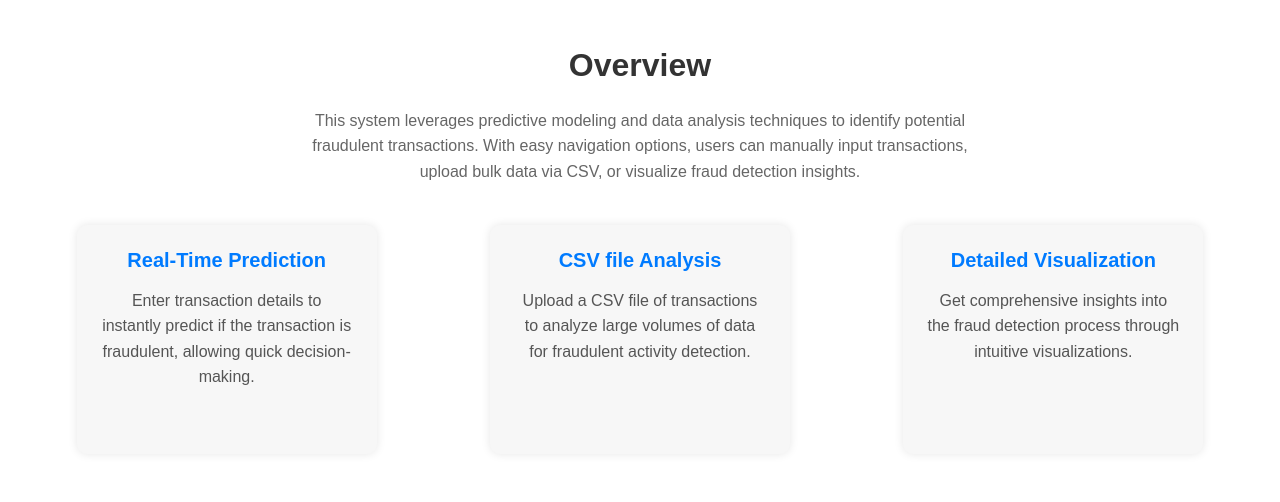
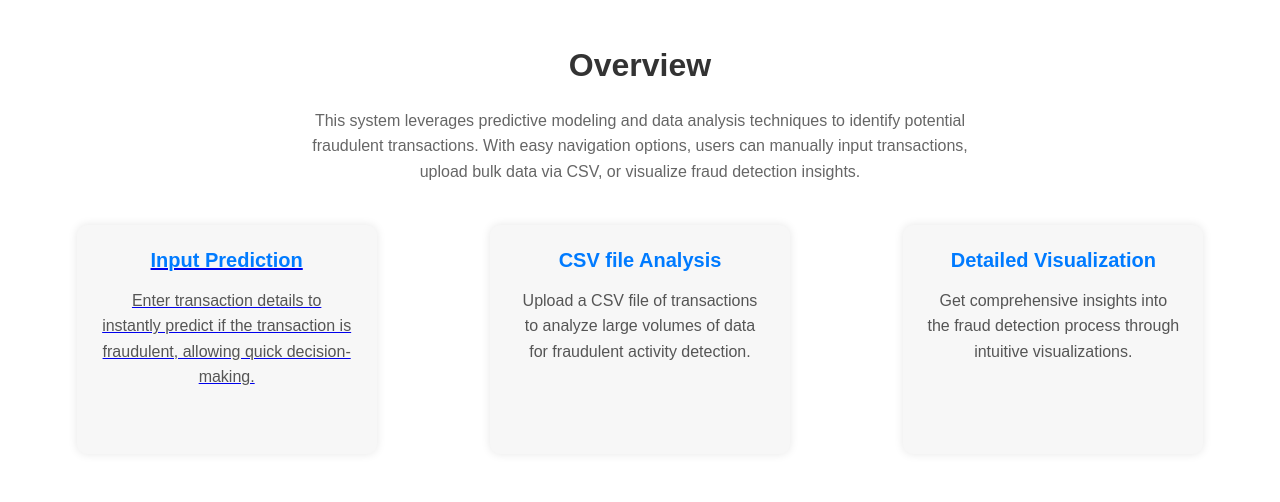
Before and after one commit to smita172/creditcard_fraud, a Django app: page / in a window 1280 px wide. Shown: the part 373-875 px from the top of the page. Run offline with Django 5.2, Linux system fonts and the light colour scheme; parts of the project's set-up code (start-up, migrations or seed data) failed here and were passed over.

Commit message:
added redirection, updated structure and input prediction

```diff
--- a/fraud_detection/forms.py
+++ b/fraud_detection/forms.py
@@ -24,7 +24,7 @@ class PredictionForm(forms.Form):
     )
     age = forms.DecimalField(
         label='Age',
-        max_digits=5,
+        max_digits=10,
         decimal_places=6,
         help_text="Enter the age of the person (e.g., 25.50)."
     )
--- a/fraud_detection/views.py
+++ b/fraud_detection/views.py
@@ -16,7 +16,9 @@ def input_prediction(request):
             input_df = form.to_dataframe()
 
             # Predict using the loaded model
+            print(input_df)
             prediction = model.predict(input_df)
+            print(prediction)
             prediction_result = prediction[0]  # Get single prediction
 
     else:
--- a/templates/home.html
+++ b/templates/home.html
@@ -31,10 +31,13 @@
         <h2>Overview</h2>
         <p>This system leverages predictive modeling and data analysis techniques to identify potential fraudulent transactions. With easy navigation options, users can manually input transactions, upload bulk data via CSV, or visualize fraud detection insights.</p>
         <div class="features">
-            <div class="feature">
-                <h3>Real-Time Prediction</h3>
-                <p>Enter transaction details to instantly predict if the transaction is fraudulent, allowing quick decision-making.</p>
-            </div>
+            <a href="{% url 'input_prediction' %}">
+    <div class="feature">
+        <h3>Input Prediction</h3>
+        <p>Enter transaction details to instantly predict if the transaction is fraudulent, allowing quick decision-making.</p>
+    </div>
+            </a>
+
             <div class="feature">
                 <h3>CSV file Analysis</h3>
                 <p>Upload a CSV file of transactions to analyze large volumes of data for fraudulent activity detection.</p>
```
Also changed, not shown: templates/csv_prediction.html (added, +10 -0 lines), templates/input_prediction.html (+10 -0 lines).
